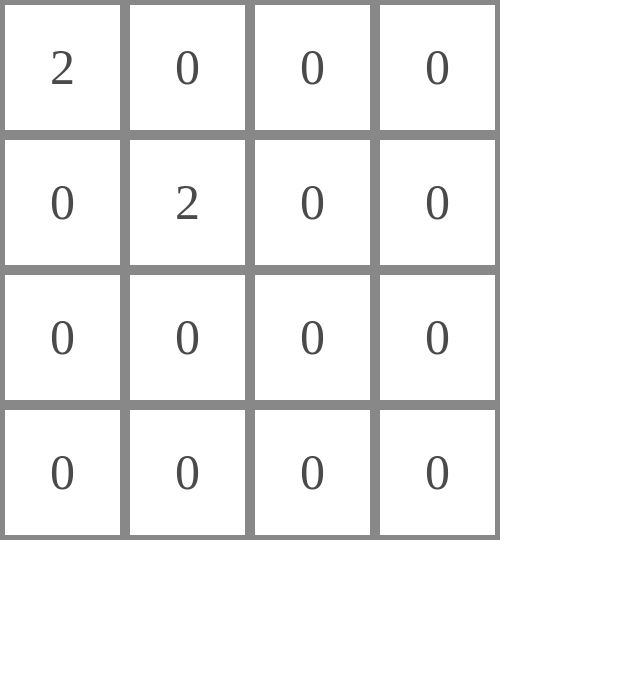
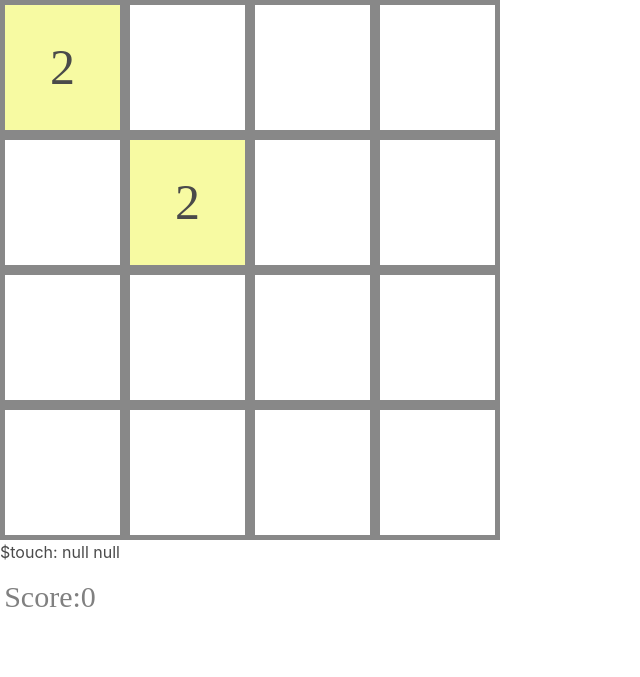
Before and after one commit to thulasipavankumar/2048_react, a React app: page / in a window 1280 px wide. Shown: the whole page, without its empty margins (0-640 px from the left). Built offline with nearby package versions, Linux system fonts and the light colour scheme.

Commit message:
logic for swipe address #2

```diff
--- a/src/components/Block.js
+++ b/src/components/Block.js
@@ -1,4 +1,4 @@
 const Block = ({element}) => {
-return (<div className="cell" >{element}</div>)
+return (<div className={`cell tile_${element}`} >{element===0?"":element}</div>)
 }
 export default Block
--- a/src/components/Grid.js
+++ b/src/components/Grid.js
@@ -1,12 +1,16 @@
 import { useState } from "react"
 import ErrorMessage from "./ErrorMessage"
 import Row from "./Row"
+import Score from "./Score";
 
 
 import React from "react";
 
 const Grid = ({  }) => {
     const [gridData, setgridData] = useState([[2, 0, 0, 0], [0, 2, 0, 0], [0,0,0,0], [0, 0, 0, 0]])
+    const [currentScore,setScore] = useState(0);
+    const [touchStart, setTouchStart] = useState(null)
+    const [touchEnd, setTouchEnd] = useState(null)
 
     const isValidGrid = () => {
         return true;
@@ -49,50 +53,59 @@ const Grid = ({  }) => {
     }
 
     const reduceTheArrayToLeft = (arr) => {
+        let score=0
         let filteredArr = arr.filter(ele => ele !== 0)
-        let temparr = [];
+        let resultArr = [];
         for (let i = 0; i < filteredArr.length; i++) {
             let tempVal = filteredArr[i]
             let alreadyPushed = false
             if (i !== filteredArr.length - 1 && (filteredArr[i] == filteredArr[i + 1])) {
-                temparr.push(tempVal * 2)
+                resultArr.push(tempVal * 2)
+                score+=(tempVal * 2)
                 alreadyPushed = true
                 i++
             }
-            if (!alreadyPushed)
-                temparr.push(tempVal)
+            if (!alreadyPushed){
+                resultArr.push(tempVal)
             }
-        return temparr
+
+        }
+        return {resultArr,score}
     }
     const collapseToLeft = (matrix) => {
-
-        matrix=gridData
         return (matrix.map((eachRow) => {
-            let resultArr = reduceTheArrayToLeft(eachRow)
+            let {resultArr,score} = reduceTheArrayToLeft(eachRow)
+            setScore(currentScore+score)
             return resultArr.concat(Array(eachRow.length - resultArr.length).fill(0))
         }));
     }
     const collapseToRight = (matrix) => {
         return (matrix.map((eachRow) => {
-            let resultArr = reduceTheArrayToLeft(eachRow.reverse())
+            let {resultArr,score} = reduceTheArrayToLeft(eachRow.reverse())
+            setScore(currentScore+score)
             return Array(eachRow.length - resultArr.length).fill(0).concat(resultArr.reverse())
         }));
     }
     const collapseToTop = (matrix) => {
-
         let newArray = rotateMatrixToRight(matrix)
+        let newSubScore = 0
         let resultArr = newArray.map((eachRow) => {
-            let resultArr = reduceTheArrayToLeft(eachRow.reverse())
+            let {resultArr,score} = reduceTheArrayToLeft(eachRow.reverse())
+            newSubScore+=score
             return Array(eachRow.length - resultArr.length).fill(0).concat(resultArr.reverse())
         })
+        setScore(currentScore+newSubScore)
         return (rotateMatrixToLeft(resultArr))
     }
     const collapseToBottom = (matrix) => {
         let rightRotatedArr = rotateMatrixToRight(matrix)
+        let newSubScore = 0
         let resultArr = rightRotatedArr.map((eachRow) => {
-            let resultArr = reduceTheArrayToLeft(eachRow)
+            let {resultArr,score} = reduceTheArrayToLeft(eachRow)
+            newSubScore+=score
             return resultArr.concat(Array(eachRow.length - resultArr.length).fill(0))
         })
+        setScore(newSubScore+currentScore)
         return (rotateMatrixToLeft(resultArr))
 
     }
@@ -115,46 +128,99 @@ const Grid = ({  }) => {
         return true;
     }
    // /*
-        // ArrowUp ArrowLeft ArrowRight ArrowDown
-   const onKeyPressed = (event) => {
+        // ArrowUp | ArrowLeft | ArrowRight | ArrowDown
+   const handleKeyPress = (event) => {
+    doActions(event.key)
+
+    };
+    // SwipeUp | SwipeLeft | SwipeRight | SwipeDown
+    const handleSwipe = (event) => {
+
+    }
+
+    const resetSwipeCoordinates = () => {
+        setTouchEnd(null)
+        setTouchStart(null)
+    }
+    // the required distance between touchStart and touchEnd to be detected as a swipe
+    const minSwipeDistance = 50
+
+    const onTouchStart = (e) => {
+        setTouchEnd(null) // otherwise the swipe is fired even with usual touch events
+        setTouchStart({x:e.targetTouches[0].clientX,y:e.targetTouches[0].clientY})
+    }
+
+    const onTouchMove = (e) => setTouchEnd({x:e.targetTouches[0].clientX,y:e.targetTouches[0].clientY})
+
+    const onTouchEnd = () => {
+
+        if (!touchStart || !touchEnd) return
+        const distanceX = touchStart.x - touchEnd.x
+        const distanceY = touchStart.y - touchEnd.y
+        const isLeftSwipeX = distanceX > minSwipeDistance
+        const isRightSwipeY = distanceY < - minSwipeDistance
+        if (isLeftSwipeX ){
+            if(Math.abs(distanceY)>minSwipeDistance && distanceY>0)
+                return doActions('SwipeUp')
+            else
+                return doActions('SwipeLeft')
+        }
+        if (isRightSwipeY ){
+            if(Math.abs(distanceY)>minSwipeDistance && distanceY>0)
+                return doActions('SwipeDown')
+            else
+                return doActions('SwipeRight')
+
+        }
+        // add your conditional logic here
+    }
+    const doActions = (action) => {
         let data
-            // console.log(`key pressed ${event.key} ${event.code}`)
-            switch (event.key) {
-                case 'ArrowUp':  data = (collapseToTop(gridData));
+        switch (action) {
+            case 'ArrowUp':
+            case 'SwipeUp': data = (collapseToTop(gridData));
             if(!areArraysEqual(data,gridData))
             setgridData(introduceNewElementToGrid(data))
+            resetSwipeCoordinates();
                 break;
-                case 'ArrowLeft': data =(collapseToLeft(gridData));
+            case 'ArrowLeft':
+            case 'SwipeLeft': data =(collapseToLeft(gridData));
             if(!areArraysEqual(data,gridData))
             setgridData(introduceNewElementToGrid(data))
+            resetSwipeCoordinates();
                 break;
-                case 'ArrowRight': data =(collapseToRight(gridData));
+            case 'ArrowRight':
+            case 'SwipeRight': data =(collapseToRight(gridData));
             if(!areArraysEqual(data,gridData))
             setgridData(introduceNewElementToGrid(data))
+            resetSwipeCoordinates();
                 break;
-                case 'ArrowDown': data =(collapseToBottom(gridData));
+            case 'ArrowDown':
+            case 'SwipeDown':data =(collapseToBottom(gridData));
             if(!areArraysEqual(data,gridData))
             setgridData(introduceNewElementToGrid(data))
+            resetSwipeCoordinates();
                 break;
             default:
                 break;
         }
-
-    };
+    }
  //*/
     const loadGrid = (matrix) => {
 
         if(isMatrixFull(matrix)){
             return <div>
                 <ErrorMessage message={"Grid is full"}></ErrorMessage>
-                {matrix.map((row, index) => {
-            return <><Row rowData={row} key={'row-'+index}></Row></>
-        })}
+                {matrix.map((row, index) =>  <Row rowData={row} key={'row-'+index}></Row>)}
+                <Score currentScore={currentScore}></Score>
                 </div>
         }
 
         const toReturn = matrix.map((row, index) => {
-            return <><Row rowData={row} key={'row-'+index}></Row></>
+            return <div tabIndex={-1} onTouchStart={onTouchStart} onTouchMove={onTouchMove} onTouchEnd={onTouchEnd} onKeyDown={handleKeyPress}>
+            <Row rowData={row} key={'row-'+index}></Row>
+
+            </div>
         })
 
         return toReturn
@@ -165,7 +231,9 @@ const Grid = ({  }) => {
 
     }
     //isValidGrid()?loadGrid(gridData):<ErrorMessage message={"Invalid data"} />
-    return <div tabIndex={-1} onKeyDown={onKeyPressed}>{ isValidGrid()?loadGrid(gridData):returnInValidData()}</div>
+    return <><div >{ isValidGrid()?loadGrid(gridData):returnInValidData()}
+     ${`touch: ${touchStart} ${touchEnd}`}</div>
+    <Score currentScore={currentScore}></Score></>
 
 }
 
--- /dev/null
+++ b/src/components/Score.js
@@ -0,0 +1,7 @@
+const Score = ({ currentScore }) => {
+    return  <div className="score">
+                Score:{currentScore}
+            </div>
+
+}
+export default Score
--- a/src/index.css
+++ b/src/index.css
@@ -45,3 +45,32 @@
   .grid {
     z-index: 100;
   }
+  .tile_2{
+    background-color: rgb(247, 250, 162)
+  }
+  .tile_4{
+    background-color: rgb(244, 204, 204)
+  }
+  .tile_8{
+    background-color: rgb(208, 236, 96)
+  }
+  .tile_32{
+    background-color: rgb(157, 190, 25)
+  }
+  .tile_16{
+    background-color: rgb(96, 236, 117)
+  }
+  .tile_64, .tile_128, .tile_256, .tile_512{
+    background-color: rgb(162, 23, 77)
+  }
+  .score {
+    position: relative;
+    width: 100px;
+    height: 100px;
+    top: 10px;
+    font-family: nunito;
+    font-weight: 400;
+    font-size: 30px;
+    color: grey;
+    text-align: center;
+}
--- a/src/index.js
+++ b/src/index.js
@@ -7,7 +7,7 @@ import './index.css'
 const root = ReactDOM.createRoot(document.getElementById('root'));
 root.render(
 
-    <Grid className="grid"/>
+    <Grid className="center "/>
 
 );
 
```
Lines whose indentation alone changed are shown as unchanged.
